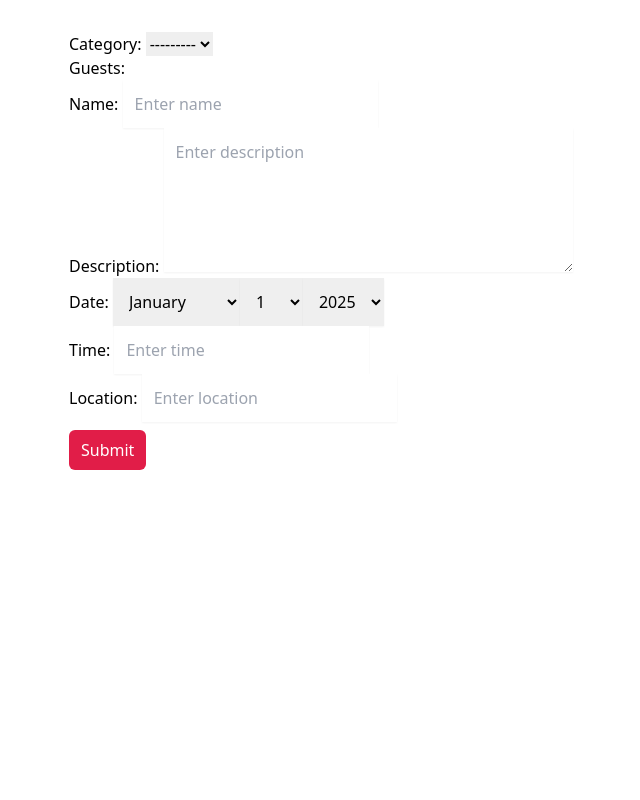
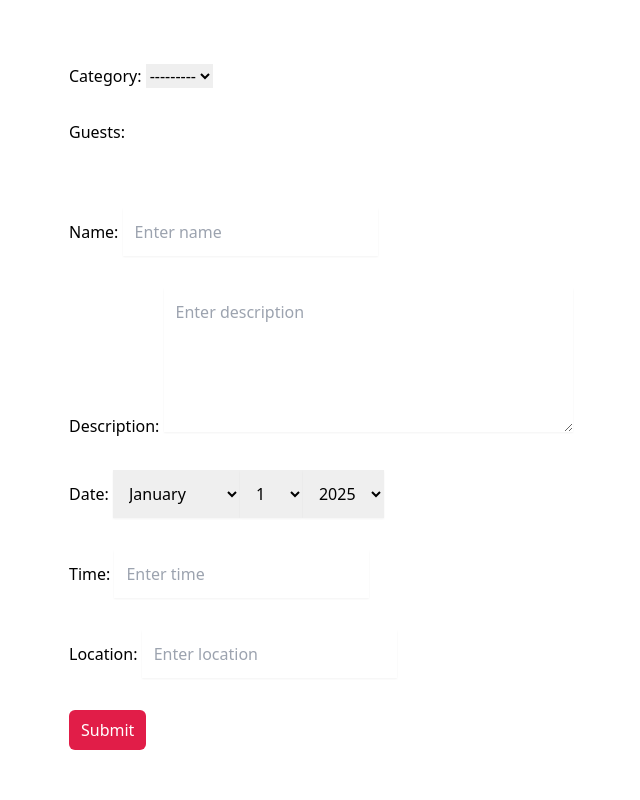
Before and after one commit to mashukabashar/phitron-django-assignment-1, a Django app: page /events/create-event/ in a window 1280 px wide. Shown: the whole page, without its empty margins (251-891 px from the left). Run offline with Django 5.2, Linux system fonts and the light colour scheme; data that the repository does not hold is empty.

Commit message:
module-6

```diff
--- a/events/forms.py
+++ b/events/forms.py
@@ -4,7 +4,7 @@ from events.models import Participant, Category, Event
 class StyledFormMixin:
     """ Mixing to apply style to form field"""
 
-    default_classes = "border-2 border-gray-300 w-full p-3 rounded-lg shadow-sm focus:outline-none focus:border-rose-500 focus:ring-rose-500"
+    default_classes = "border-2 border-gray-300 w-full p-3 rounded-lg shadow-sm focus:outline-none focus:border-rose-500 focus:ring-rose-500 mt-8"
 
     def apply_styled_widgets(self):
         for field_name, field in self.fields.items():
@@ -22,17 +22,17 @@ class StyledFormMixin:
             elif isinstance(field.widget, forms.SelectDateWidget):
                 print("Inside Date")
                 field.widget.attrs.update({
-                    "class": "border-2 border-gray-300 p-3 rounded-lg shadow-sm focus:outline-none focus:border-rose-500 focus:ring-rose-500"
+                    "class": "border-2 border-gray-300 p-3 rounded-lg shadow-sm focus:outline-none focus:border-rose-500 focus:ring-rose-500 mt-8"
                 })
             elif isinstance(field.widget, forms.CheckboxSelectMultiple):
                 print("Inside checkbox")
                 field.widget.attrs.update({
-                    'class': "space-y-2"
+                    'class': "space-y-2 mt-8"
                 })
             elif isinstance(field.widget, forms.Select):
                 print("Inside onecheckbox")
                 field.widget.attrs.update({
-                    'class': "space-y-2"
+                    'class': "space-y-2 mt-8 mb-8"
                 })
             else:
                 print("Inside else")
--- a/events/templates/event_form.html
+++ b/events/templates/event_form.html
@@ -19,7 +19,7 @@
    <form method="POST">
     {% csrf_token %}
     {{form.as_p}}
-    <button type="submit" class="mb-5 bg-rose-600 px-3 py-2 text-white mt-2 rounded-md">Submit</button>
+    <button type="submit" class="mb-5 bg-rose-600 px-3 py-2 text-white mt-8 rounded-md">Submit</button>
    </form>
 </div>
 </body>
```
